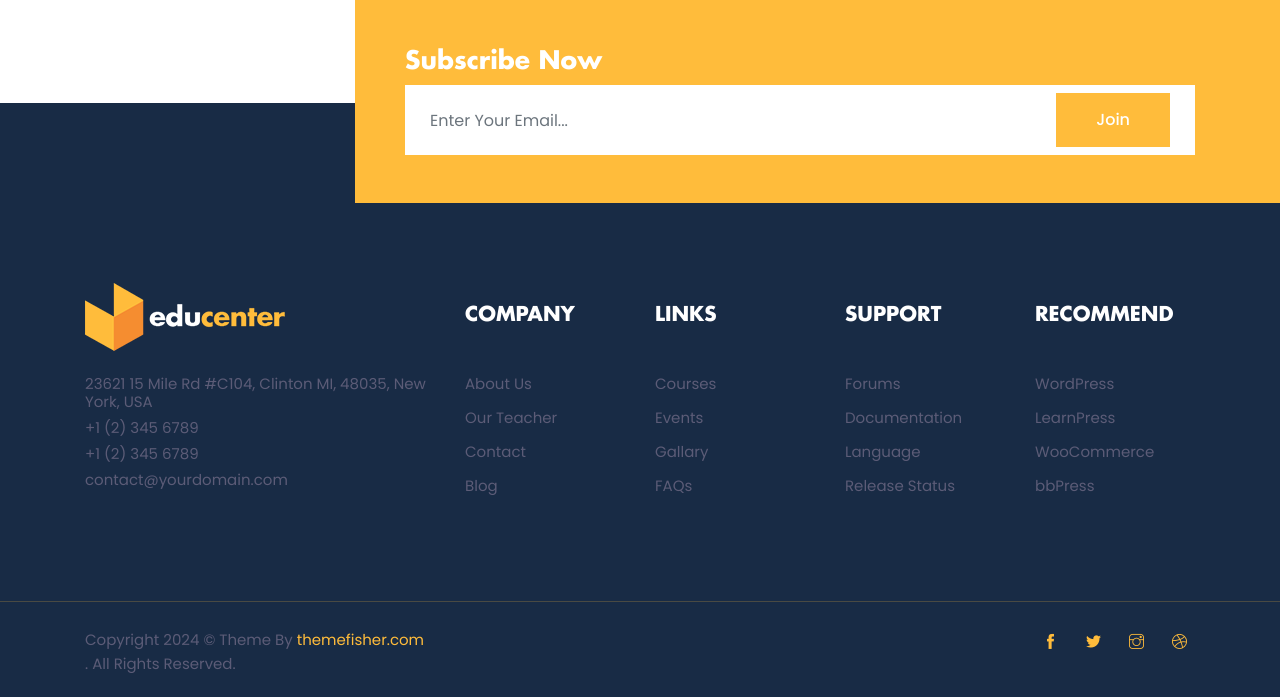
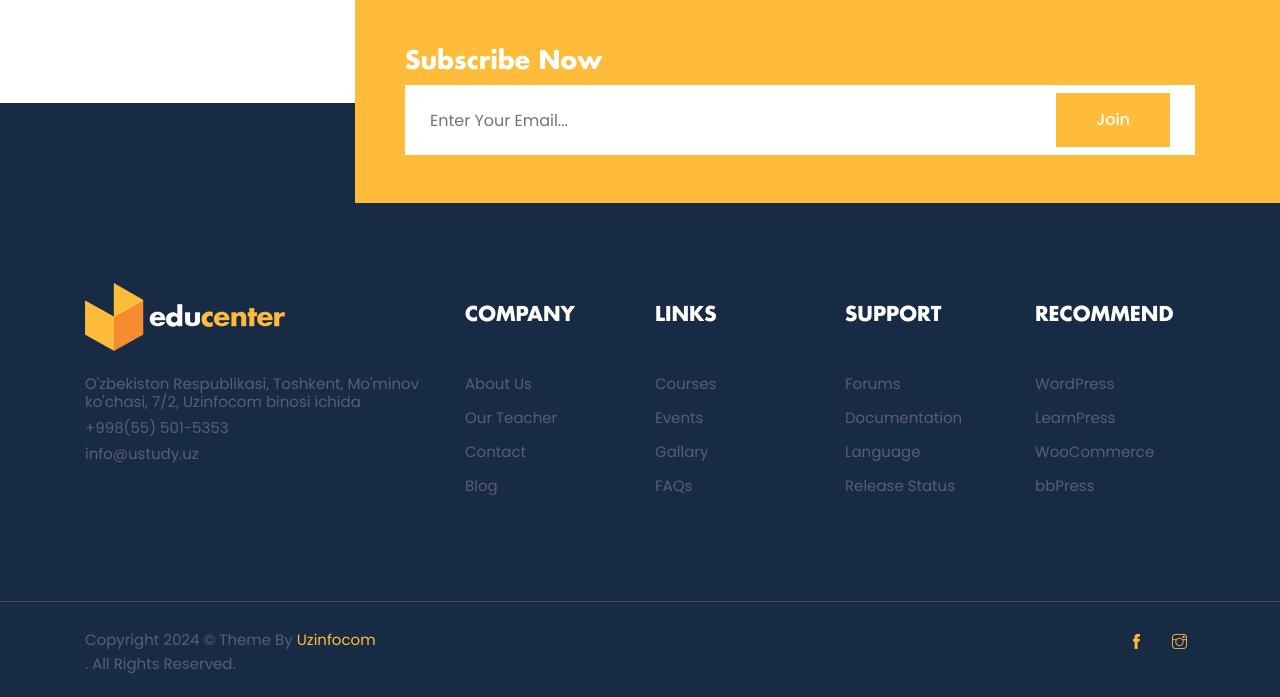
Before and after one commit to sashbeloov/mywebsite, a Django app: page /about/ in a window 1280 px wide. Shown: the part 2369-3066 px from the top of the page. Run offline with Django 5.2, Linux system fonts and the light colour scheme; data comes from the database, SQL or seed files in the repository; some libraries are stand-ins or nearby versions.

Commit message:
mywebsite change

```diff
--- a/home/templates/footer.html
+++ b/home/templates/footer.html
@@ -26,10 +26,9 @@
           <!-- logo -->
           <a class="logo-footer" href="index.html"><img class="img-fluid mb-4" src="images/logo.png" alt="logo"></a>
           <ul class="list-unstyled">
-            <li class="mb-2">23621 15 Mile Rd #C104, Clinton MI, 48035, New York, USA</li>
-            <li class="mb-2">+1 (2) 345 6789</li>
-            <li class="mb-2">+1 (2) 345 6789</li>
-            <li class="mb-2">contact@yourdomain.com</li>
+            <li class="mb-2">O'zbekiston Respublikasi, Toshkent, Mo'minov ko'chasi, 7/2, Uzinfocom binosi ichida </li>
+            <li class="mb-2">+998(55) 501-5353</li>
+            <li class="mb-2">info@ustudy.uz</li>
           </ul>
         </div>
         <!-- company -->
@@ -85,14 +84,12 @@
               var CurrentYear = new Date().getFullYear()
               document.write(CurrentYear)
             </script>
-            © Theme By <a href="https://themefisher.com">themefisher.com</a></p> . All Rights Reserved.
+            © Theme By <a href="https://themefisher.com">Uzinfocom</a></p> . All Rights Reserved.
         </div>
         <div class="col-sm-5 text-sm-right text-center">
           <ul class="list-inline">
-            <li class="list-inline-item"><a class="d-inline-block p-2" href="https://www.facebook.com/themefisher"><i class="ti-facebook text-primary"></i></a></li>
-            <li class="list-inline-item"><a class="d-inline-block p-2" href="https://www.twitter.com/themefisher"><i class="ti-twitter-alt text-primary"></i></a></li>
-            <li class="list-inline-item"><a class="d-inline-block p-2" href="#"><i class="ti-instagram text-primary"></i></a></li>
-            <li class="list-inline-item"><a class="d-inline-block p-2" href="https://dribbble.com/themefisher"><i class="ti-dribbble text-primary"></i></a></li>
+            <li class="list-inline-item"><a class="d-inline-block p-2" href="{{setting.facebook}}"><i class="ti-facebook text-primary"></i></a></li>
+            <li class="list-inline-item"><a class="d-inline-block p-2" href="{{setting.instagram}}"><i class="ti-instagram text-primary"></i></a></li>
           </ul>
         </div>
       </div>
```
